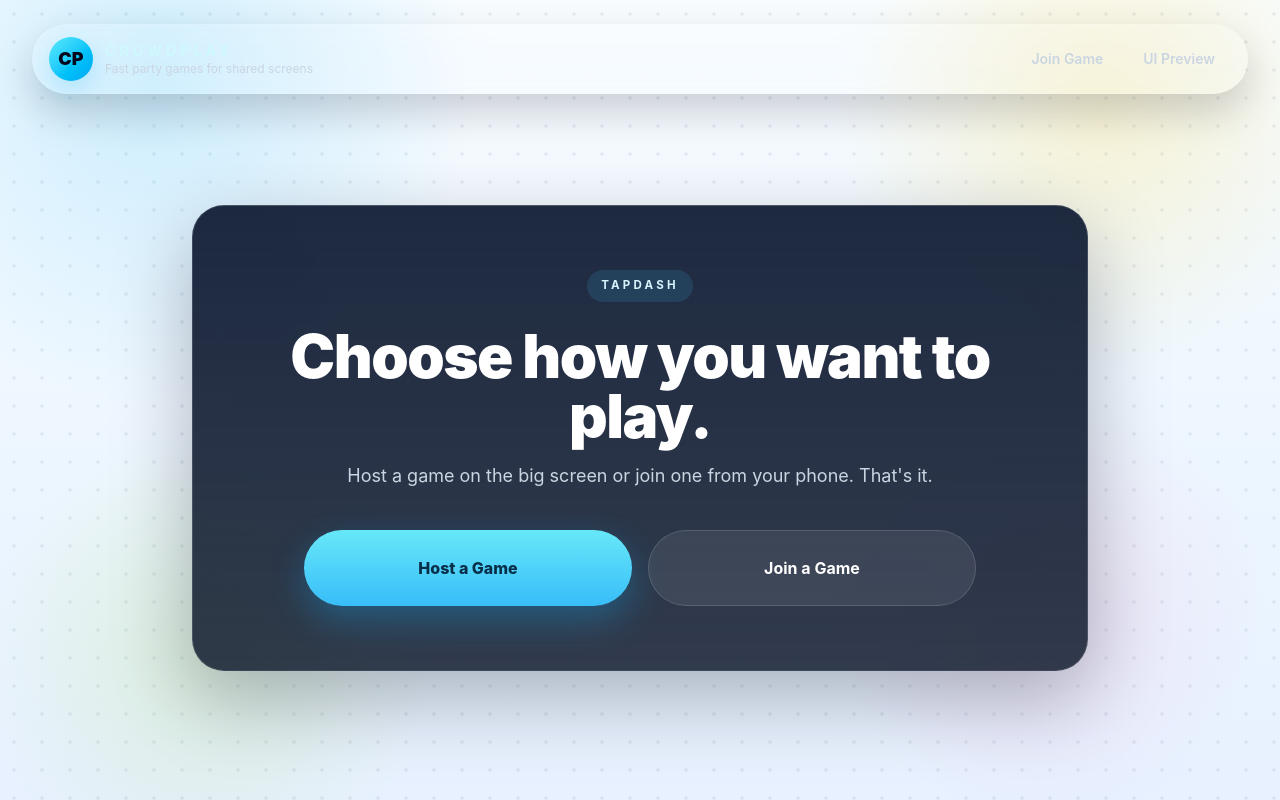
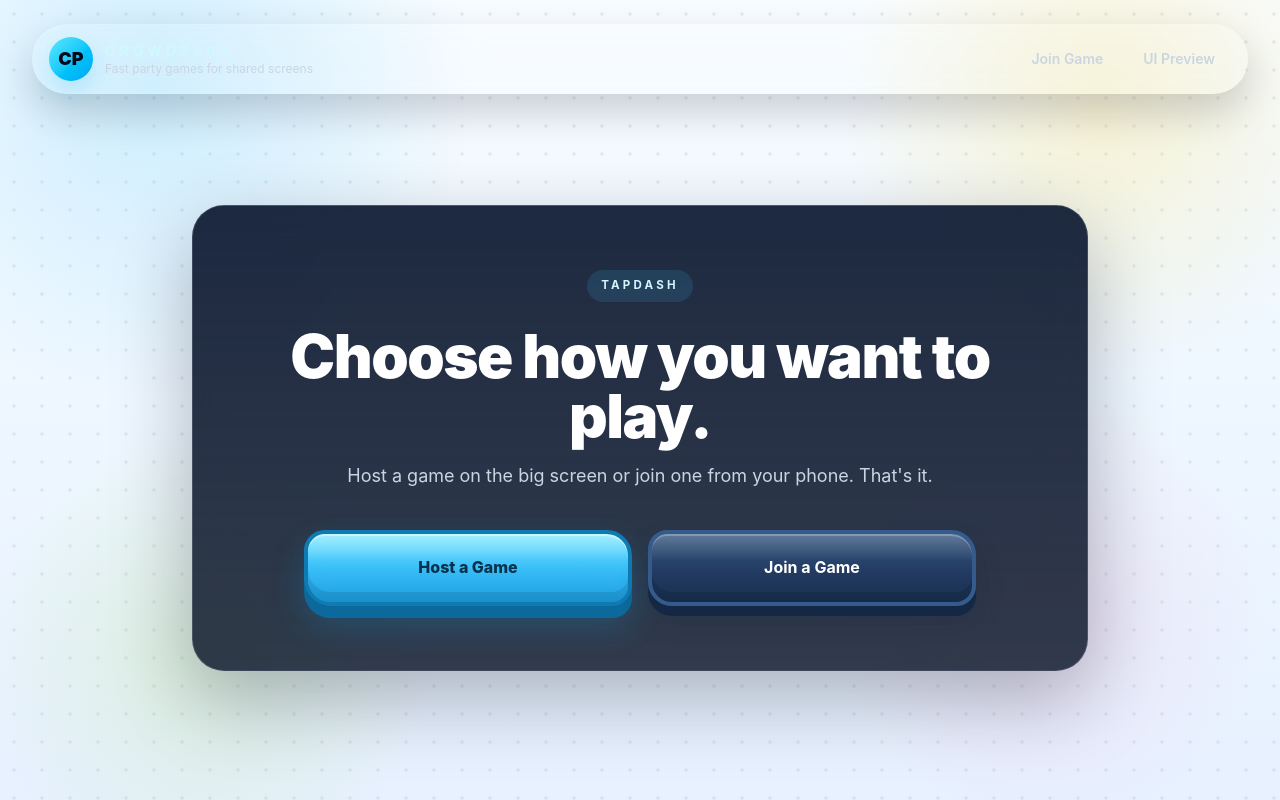
Before and after one commit to Arthur020292/CrowdPlay, a React (Vite) app in the folder apps/web/: page / in a window 1280 px wide. Built offline with nearby package versions, Linux system fonts and the light colour scheme.

Commit message:
Polish playful buttons

```diff
--- a/apps/web/src/pages/DevScreensPage.tsx
+++ b/apps/web/src/pages/DevScreensPage.tsx
@@ -31,8 +31,8 @@ function DevSection({
   return (
     <section className="space-y-4">
       <div>
-        <p className="text-sm uppercase tracking-[0.35em] text-cyan-200/80">{title}</p>
-        <p className="mt-2 text-sm text-slate-400">{description}</p>
+        <p className="cp-dev-text text-sm uppercase tracking-[0.35em]">{title}</p>
+        <p className="cp-dev-subtext mt-2 text-sm">{description}</p>
       </div>
       {children}
     </section>
@@ -223,9 +223,9 @@ export function DevScreensPage() {
   return (
     <div className="space-y-12">
       <section className="rounded-[2rem] border border-cyan-300/20 bg-cyan-400/10 p-6">
-        <p className="text-sm uppercase tracking-[0.35em] text-cyan-100">Dev Preview</p>
-        <h1 className="mt-3 text-4xl font-black text-white">TapDash screen gallery</h1>
-        <p className="mt-3 max-w-3xl text-slate-200">
+        <p className="cp-dev-text text-sm uppercase tracking-[0.35em]">Dev Preview</p>
+        <h1 className="cp-dev-text mt-3 text-4xl font-black">TapDash screen gallery</h1>
+        <p className="cp-dev-subtext mt-3 max-w-3xl">
           Review the redesigned onboarding and host screens without creating a live session. These are fixture-driven snapshots for visual iteration.
         </p>
       </section>
--- a/apps/web/src/styles/index.css
+++ b/apps/web/src/styles/index.css
@@ -117,35 +117,68 @@ input {
   align-items: center;
   justify-content: center;
   gap: 0.6rem;
-  border-radius: 999px;
-  border: 0;
+  border-style: solid;
+  border-width: 4px;
   cursor: pointer;
   transition:
     transform 140ms ease,
     box-shadow 160ms ease,
     background-color 160ms ease,
-    opacity 160ms ease;
+    opacity 160ms ease,
+    filter 160ms ease;
 }
 
 .cp-button-primary {
-  background: linear-gradient(180deg, #67e8f9 0%, #38bdf8 100%);
-  color: #082f49;
-  padding: 0.95rem 1.35rem;
+  border-color: #0f7bb3;
+  border-top-left-radius: 1.3rem;
+  border-top-right-radius: 1.6rem;
+  border-bottom-right-radius: 1.25rem;
+  border-bottom-left-radius: 1.65rem;
+  background:
+    linear-gradient(180deg, rgba(255, 255, 255, 0.32), rgba(255, 255, 255, 0) 40%),
+    linear-gradient(180deg, #78e8ff 0%, #38bdf8 52%, #1d9ede 100%);
+  color: #08324b;
   font-weight: 800;
-  box-shadow: 0 14px 34px rgba(14, 165, 233, 0.32);
+  padding: 0.95rem 1.45rem 1.05rem;
+  box-shadow:
+    0 12px 0 #0b6a9b,
+    0 18px 34px rgba(14, 165, 233, 0.24),
+    inset 0 2px 0 rgba(255, 255, 255, 0.42),
+    inset 0 -10px 0 rgba(3, 37, 65, 0.12);
 }
 
 .cp-button-primary:hover:not(:disabled) {
-  transform: translateY(-1px);
-  box-shadow: 0 18px 40px rgba(14, 165, 233, 0.36);
+  transform: translateY(-1px) rotate(-0.4deg);
+  filter: saturate(1.04);
+  box-shadow:
+    0 13px 0 #0b6a9b,
+    0 18px 40px rgba(14, 165, 233, 0.3),
+    inset 0 2px 0 rgba(255, 255, 255, 0.42),
+    inset 0 -10px 0 rgba(3, 37, 65, 0.12);
 }
 
 .cp-button-secondary {
-  border: 1px solid var(--cp-border-soft);
-  background: rgba(255, 255, 255, 0.08);
+  border-color: #355b8d;
+  border-top-left-radius: 1.2rem;
+  border-top-right-radius: 1.55rem;
+  border-bottom-right-radius: 1.25rem;
+  border-bottom-left-radius: 1.5rem;
+  background:
+    linear-gradient(180deg, rgba(255, 255, 255, 0.22), rgba(255, 255, 255, 0) 40%),
+    linear-gradient(180deg, #35557f 0%, #223a61 58%, #18304f 100%);
   color: white;
-  padding: 0.9rem 1.25rem;
+  padding: 0.9rem 1.3rem 1rem;
   font-weight: 700;
+  box-shadow:
+    0 10px 0 #142845,
+    0 16px 28px rgba(15, 23, 42, 0.18),
+    inset 0 2px 0 rgba(255, 255, 255, 0.24),
+    inset 0 -10px 0 rgba(7, 15, 28, 0.16);
+}
+
+.cp-button-secondary:hover:not(:disabled) {
+  transform: translateY(-1px) rotate(0.35deg);
+  filter: brightness(1.03);
 }
 
 .cp-button-link {
@@ -153,6 +186,7 @@ input {
   color: var(--cp-brand);
   padding: 0;
   font-weight: 700;
+  border-width: 0;
 }
 
 .cp-button-primary:disabled,
@@ -162,6 +196,14 @@ input {
   opacity: 0.6;
   transform: none;
   box-shadow: none;
+}
+
+.cp-dev-text {
+  color: #1e3a5f;
+}
+
+.cp-dev-subtext {
+  color: #496582;
 }
 
 .cp-input {
```
